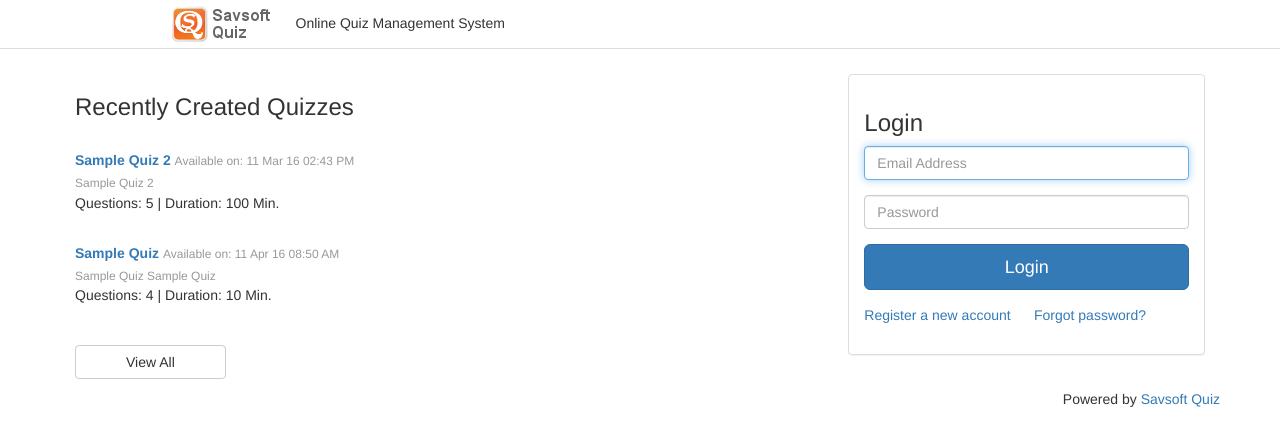
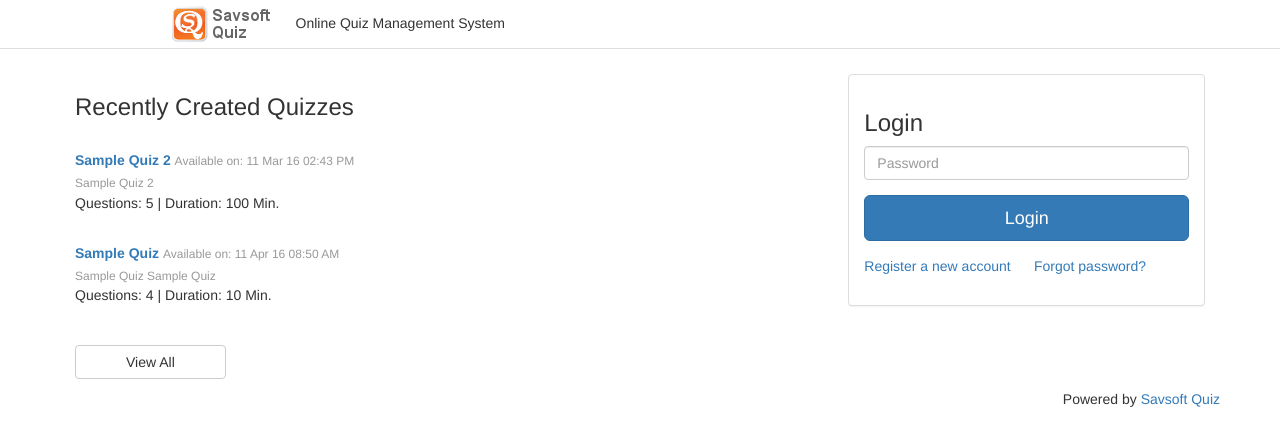
Before and after one commit to warehows/assessment, a CodeIgniter app: page /database/index.php/login in a window 1280 px wide. Shown: the top 446 px of the page. Run offline with CodeIgniter, Linux system fonts and the light colour scheme; data comes from the database, SQL or seed files in the repository.

Commit message:
test push to dev branch

```diff
--- a/application/views/login.php
+++ b/application/views/login.php
@@ -74,10 +74,10 @@ if(count($recent_quiz)==0){
 		<?php
 		}
 		?>
-			<div class="form-group">
-					<label for="inputEmail" class="sr-only"><?php echo $this->lang->line('email_address');?></label>
-					<input type="email" id="inputEmail" name="email" class="form-control" placeholder="<?php echo $this->lang->line('email_address');?>" required autofocus>
-			</div>
+<!--			<div class="form-group">	 -->
+<!--					<label for="inputEmail" class="sr-only">--><?php //echo $this->lang->line('email_address');?><!--</label> -->
+<!--					<input type="email" id="inputEmail" name="email" class="form-control" placeholder="--><?php //echo $this->lang->line('email_address');?><!--" required autofocus>-->
+<!--			</div>-->
 			<div class="form-group">
 					<label for="inputPassword" class="sr-only"><?php echo $this->lang->line('password');?></label>
 					<input type="password" id="inputPassword" name="password" class="form-control" placeholder="<?php echo $this->lang->line('password');?>" required >
```
